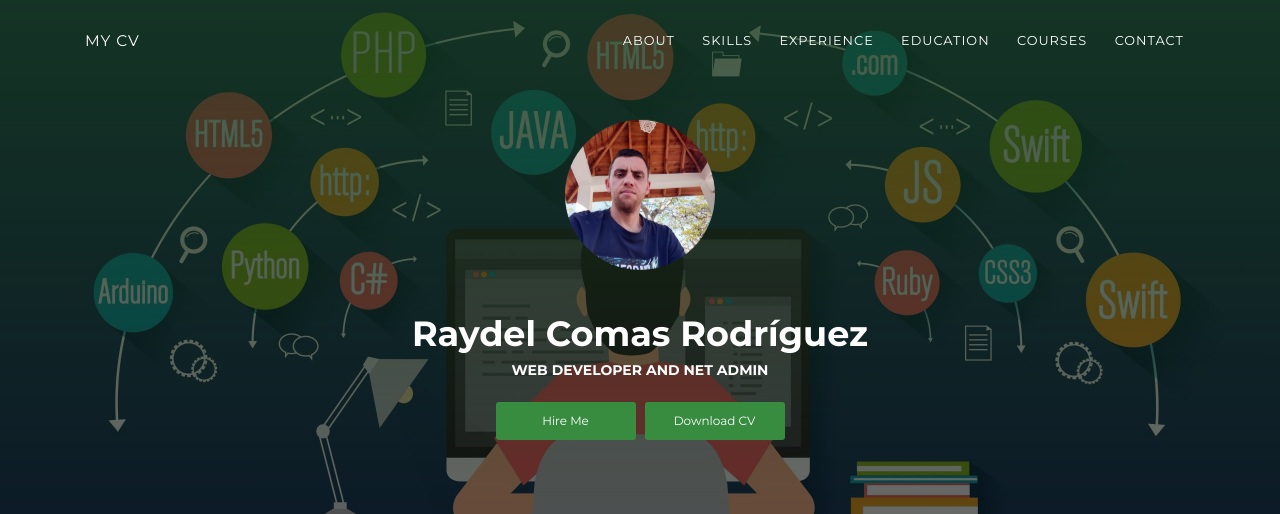
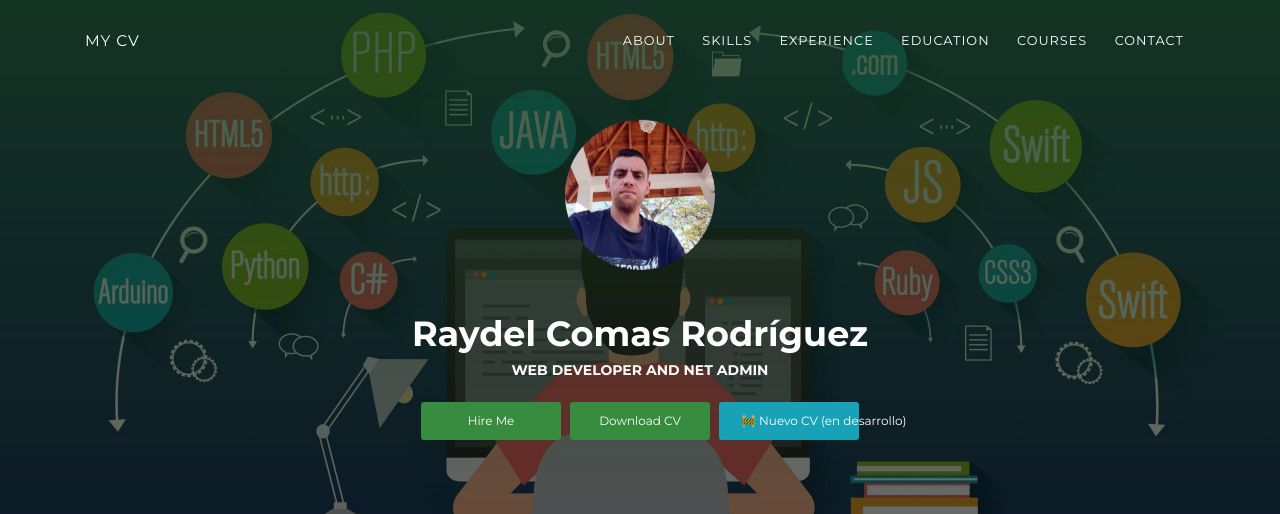
Before and after one commit to rcomas91/rcomas91.github.io, a plain HTML site: page index.html in a window 1280 px wide. Shown: the top 514 px of the page. Drawn offline with Linux system fonts and the light colour scheme.

Commit message:
feat: agregar boton 'Nuevo CV (en desarrollo)' al hero

```diff
--- a/index.html
+++ b/index.html
@@ -46,7 +46,7 @@
         <div class="content-center">
           <div class="cc-profile-image"><a href="#"><img src="images/mifoto.jpg" alt="Image"/></a></div>
           <div class="h2 title">Raydel Comas Rodríguez</div>
-          <p class="category text-white">Web Developer and Net Admin</p><a class="btn btn-primary smooth-scroll mr-2" href="#contact" data-aos="zoom-in" data-aos-anchor="data-aos-anchor">Hire Me</a><a class="btn btn-primary" href="CV.pdf" data-aos="zoom-in" data-aos-anchor="data-aos-anchor">Download CV</a>
+          <p class="category text-white">Web Developer and Net Admin</p><a class="btn btn-primary smooth-scroll mr-2" href="#contact" data-aos="zoom-in" data-aos-anchor="data-aos-anchor">Hire Me</a><a class="btn btn-primary" href="CV.pdf" data-aos="zoom-in" data-aos-anchor="data-aos-anchor">Download CV</a><a class="btn btn-success ml-2" href="https://github.com/rcomas91/newCV" target="_blank" data-aos="zoom-in" data-aos-anchor="data-aos-anchor" style="background-color:#17a2b8;border-color:#17a2b8;">🚧 Nuevo CV (en desarrollo)</a>
         </div>
       </div>
       <div class="section">
```
